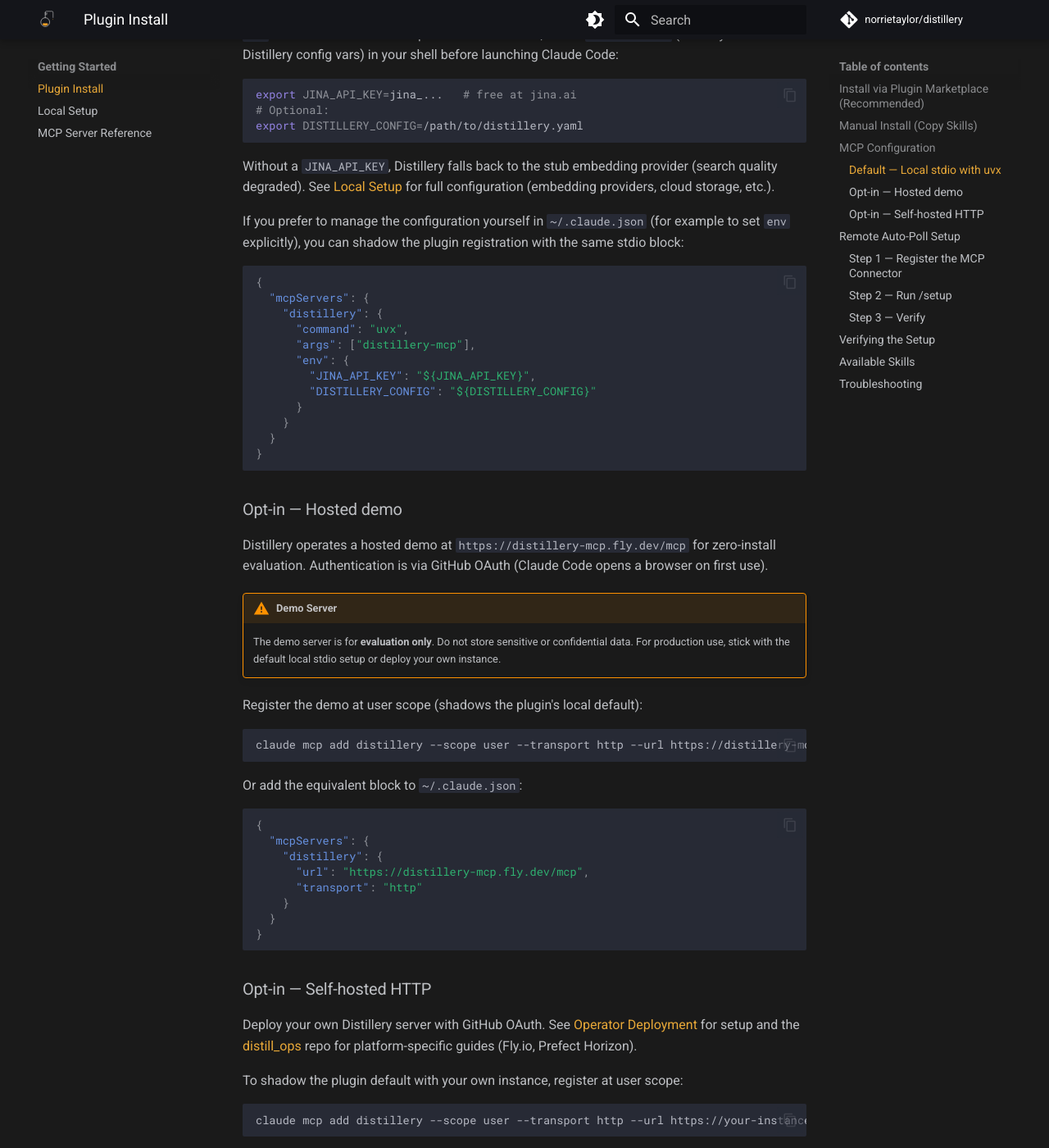
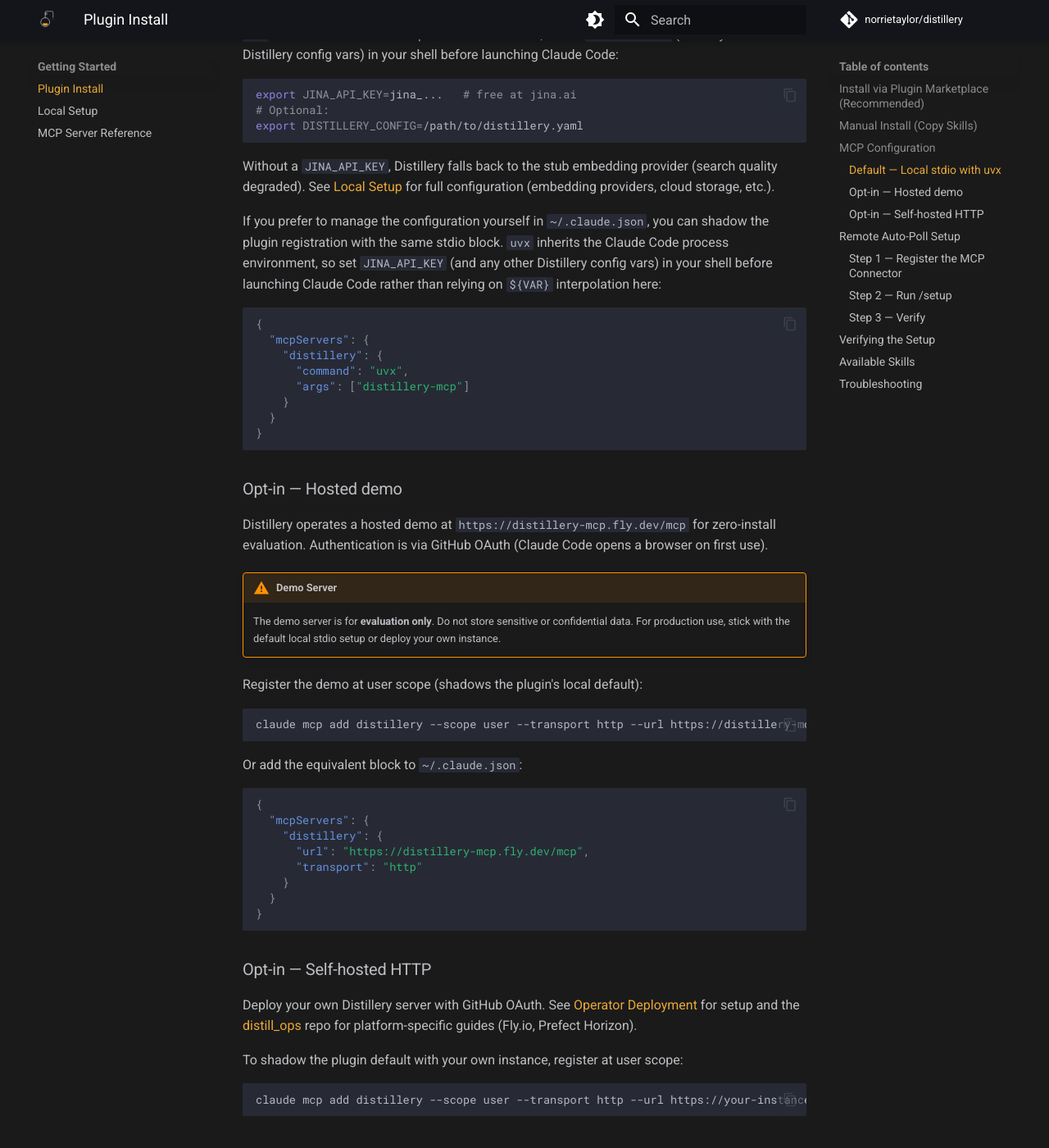
Before and after one commit to norrietaylor/distillery, an MkDocs documentation site: the page built from docs/getting-started/plugin-install.md, in a window 1280 px wide and 1400 px high, scrolled down 2170 px. Shown: the whole window at 82% size. Built offline with MkDocs 1.6.1 and Material for MkDocs 9.7.7, drawn with Linux system fonts in a browser that asks for light colours; comment, search, counter and statistics services are not loaded; some of the changed text lies outside the part shown.

Commit message:
docs(skills): drop unreliable env interpolation; flag http for remote poll
- Remove ${VAR} env-interpolation example from the manual ~/.claude.json
  stdio shadow block; uvx inherits the Claude Code process environment,
  so env should be set in the shell before launch.
- Add an admonition under Remote Auto-Poll Setup noting that remote
  triggers require an HTTP-reachable MCP endpoint and the default local
  stdio transport is not reachable.

Co-Authored-By: Claude Opus 4.7 (1M context) <noreply@anthropic.com>

````diff
--- a/docs/getting-started/plugin-install.md
+++ b/docs/getting-started/plugin-install.md
@@ -89,18 +89,14 @@ export DISTILLERY_CONFIG=/path/to/distillery.yaml
 
 Without a `JINA_API_KEY`, Distillery falls back to the stub embedding provider (search quality degraded). See [Local Setup](local-setup.md) for full configuration (embedding providers, cloud storage, etc.).
 
-If you prefer to manage the configuration yourself in `~/.claude.json` (for example to set `env` explicitly), you can shadow the plugin registration with the same stdio block:
+If you prefer to manage the configuration yourself in `~/.claude.json`, you can shadow the plugin registration with the same stdio block. `uvx` inherits the Claude Code process environment, so set `JINA_API_KEY` (and any other Distillery config vars) in your shell before launching Claude Code rather than relying on `${VAR}` interpolation here:
 
 ```json
 {
   "mcpServers": {
     "distillery": {
       "command": "uvx",
-      "args": ["distillery-mcp"],
-      "env": {
-        "JINA_API_KEY": "${JINA_API_KEY}",
-        "DISTILLERY_CONFIG": "${DISTILLERY_CONFIG}"
-      }
+      "args": ["distillery-mcp"]
     }
   }
 }
@@ -145,6 +141,9 @@ claude mcp add distillery --scope user --transport http --url https://your-insta
 ## Remote Auto-Poll Setup
 
 Enable remote auto-polling so feed sources are polled automatically even when Claude Code is not running. This uses Claude Code's scheduled remote agents (triggers).
+
+!!! note "HTTP transport required"
+    Remote auto-poll requires an HTTP-reachable MCP endpoint (Hosted Demo or Self-hosted HTTP). The default local stdio transport (`uvx distillery-mcp`) only runs on your machine and is not reachable by remote triggers.
 
 ### Step 1 — Register the MCP Connector
 
````
